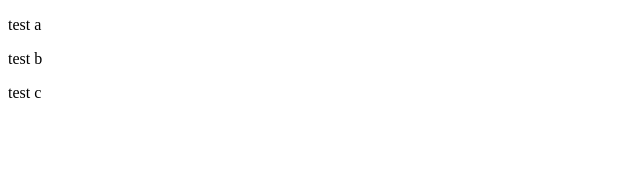
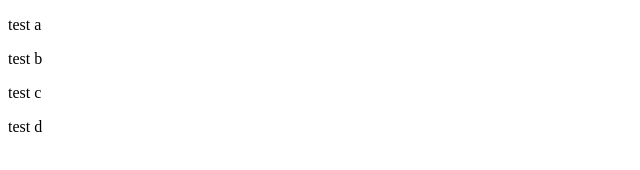
Before and after one commit to ferdhybagus/latihan-git, a plain HTML site: page index.html in a window 1280 px wide. Shown: the full height of the page, 0-640 px from the left. Drawn offline with Linux system fonts and the light colour scheme.

Commit message:
menambahkan baris keempat

```diff
--- a/index.html
+++ b/index.html
@@ -8,5 +8,6 @@
         <p>test a</p>
         <p>test b</p>
         <p>test c</p>
+        <p>test d</p>
     </body>
 </html>
```
